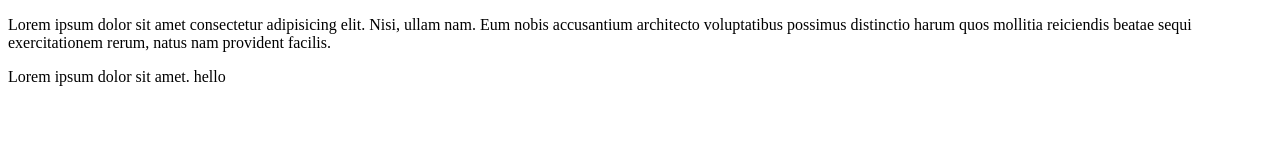
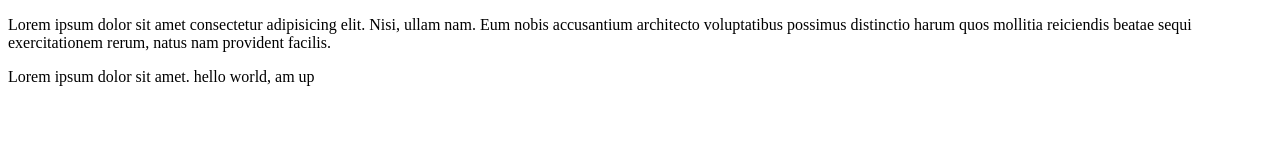
Before and after one commit to spicesperosman/school-app, a plain HTML site: page index.html in a window 1280 px wide. Drawn offline with Linux system fonts and the light colour scheme.

Commit message:
i add some code lines

```diff
--- a/index.html
+++ b/index.html
@@ -8,6 +8,6 @@
 <body>
     <p>Lorem ipsum dolor sit amet consectetur adipisicing elit. Nisi, ullam nam. Eum nobis accusantium architecto voluptatibus possimus distinctio harum quos mollitia reiciendis beatae sequi exercitationem rerum, natus nam provident facilis.</p>
 
-    <p>Lorem ipsum dolor sit amet. hello</p>
+    <p>Lorem ipsum dolor sit amet. hello world, am up</p>
 </body>
 </html>
```
